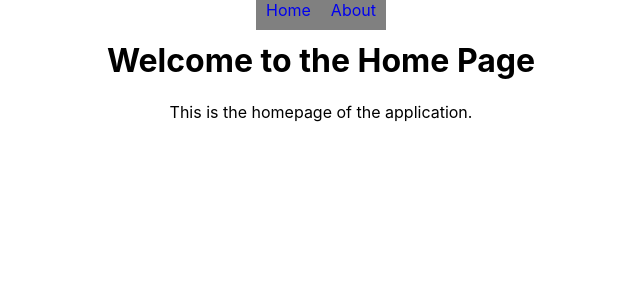
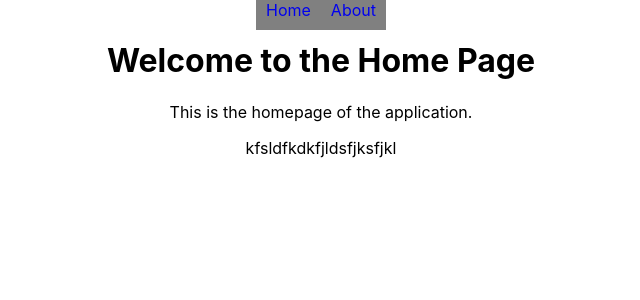
Before and after one commit to jahangir3333/React-1, a React (Create React App) app: page / in a window 1280 px wide. Shown: the top 300 px of the page, without its empty margins (319-959 px from the left). Built offline with nearby package versions, Linux system fonts and the light colour scheme.

Commit message:
second commit

```diff
--- a/src/HomePage.js
+++ b/src/HomePage.js
@@ -6,6 +6,7 @@ function HomePage() {
 
       <h1>Welcome to the Home Page</h1>
       <p>This is the homepage of the application.</p>
+      <p>kfsldfkdkfjldsfjksfjkl</p>
     </div>
   );
 }
```
